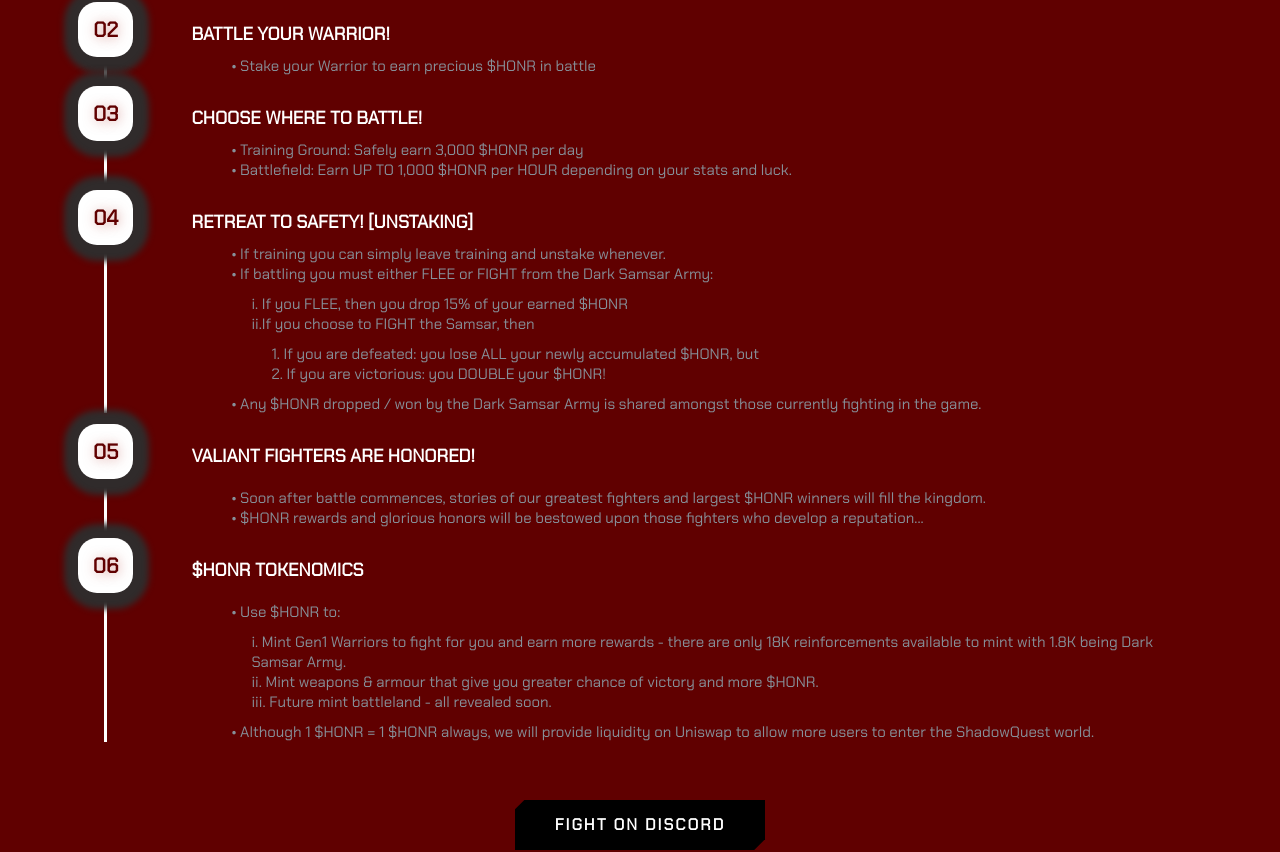
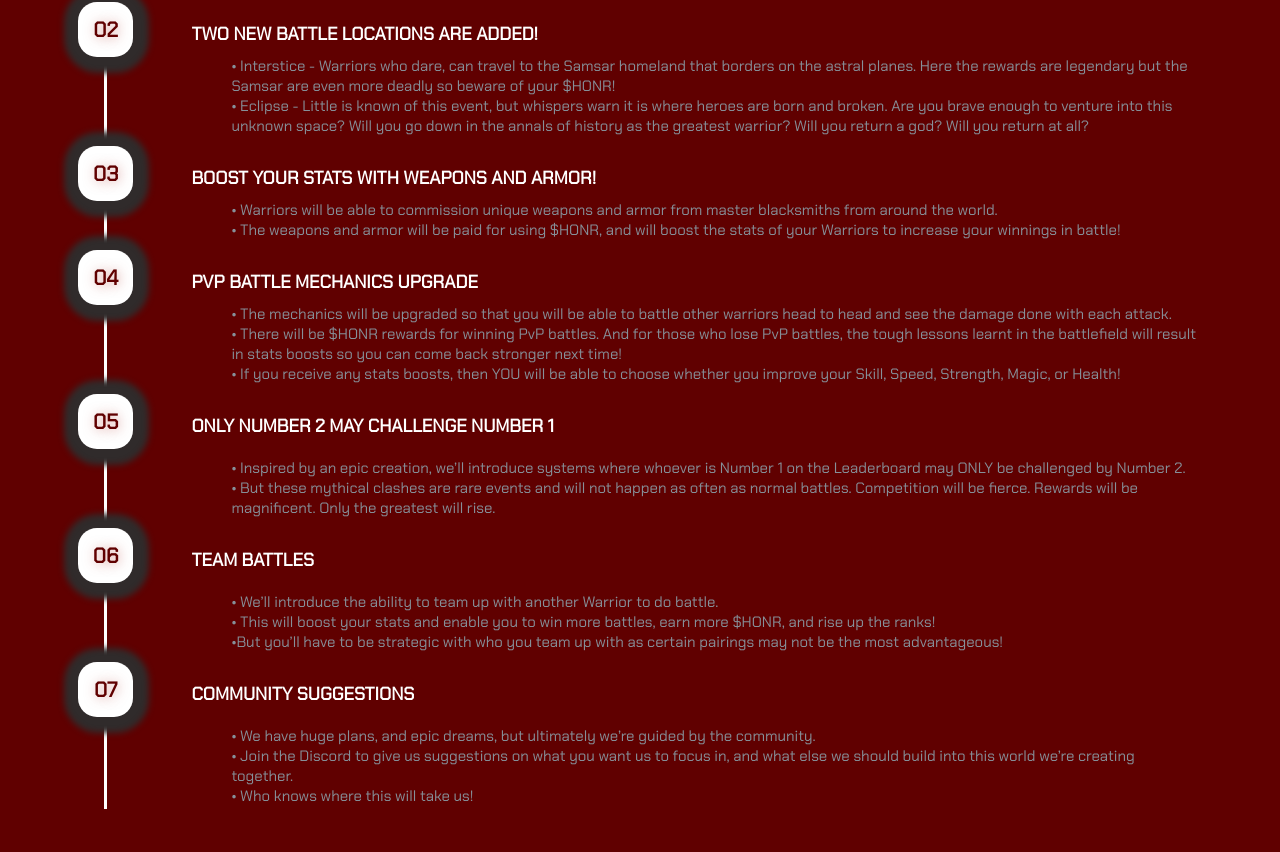
Before and after one commit to ibilalfaizz/shadow-quest, a Next.js app: page / in a window 1280 px wide. Shown: the part 3671-4523 px from the top of the page. Built offline with nearby package versions, Linux system fonts and the light colour scheme.

Commit message:
batlle startedgy section updated

```diff
--- a/Components/Footer.js
+++ b/Components/Footer.js
@@ -1,5 +1,5 @@
 import { Accordion } from "react-bootstrap";
-
+import Link from "next/link";
 const Footer = () => {
   return (
     <div className="section footer wf-section">
@@ -27,43 +27,36 @@ const Footer = () => {
             <a href="#" className="footer-logo w-inline-block">
               <img src="#" width={40} alt="" className="image-16" />
             </a>
-            <a href="/" aria-current="page" className="footer-link w--current">
+            <Link
+              href="/"
+              aria-current="page"
+              className="footer-link w--current"
+            >
               SHADOWQUEST
-            </a>
-            <a href="#" className="footer-link w--current">
+            </Link>
+            <a href="#stacking-game" className="footer-link w--current">
               STACKING GAME
               <br />
             </a>
-            <a href="#" className="footer-link">
+            <a href="#nations" className="footer-link">
               NATIONS
               <br />
             </a>
-            <a href="#" className="footer-link">
+            <Link href="/archive" className="footer-link">
               ARCHIVE
-            </a>
-            <a href="#" className="footer-link hide">
+            </Link>
+            <Link href="community-lore" className="footer-link hide">
               COMMUNITY LORE
-            </a>
-            <a href="#" className="footer-link">
+            </Link>
+            <Link href="/whitepaper" className="footer-link">
               WHITEPAPERS
-            </a>
+            </Link>
           </div>
           <div className="subscribe-socials community">
             <a
-              href="#"
+              href="https://twitter.com/ZenCho_NFT"
               target="_blank"
-              className="footer-social community w-inline-block"
-            >
-              <img
-                src="/assets/images/opensea.png"
-                width={29}
-                alt=""
-                className="image-9"
-              />
-            </a>
-            <a
-              href="#"
-              target="_blank"
+              rel="noOpener"
               className="footer-social community w-inline-block"
             >
               <img
@@ -73,21 +66,11 @@ const Footer = () => {
                 className="image-9"
               />
             </a>
+
             <a
-              href="#"
+              href="https://discord.gg/kZquzB6Aes"
               target="_blank"
-              className="footer-social community w-inline-block"
-            >
-              <img
-                src="/assets/images/medium.png"
-                width={30}
-                alt=""
-                className="image-9"
-              />
-            </a>
-            <a
-              href="#"
-              target="_blank"
+              rel="noOpener"
               className="footer-social community w-inline-block"
             >
               <img
--- a/Components/RoadMapSection.js
+++ b/Components/RoadMapSection.js
@@ -48,11 +48,11 @@ const RoadMapSection = () => {
               <div className="indent-2">
                 <p className="text-white-opacity-2 mb-40 task-text margin-bottom">
                   • Every Warrior is unique hand-drawn limited edition art{" "}
-                  <br />• Each unique NFT has 5 stats: Skill, Speed, Strength,
-                  Magic, Health - better stats means better chance of winning in
-                  battle <br />
-                  • 1K are Dark Samsar - a mysterious, ultra rare army that can
-                  steal $HONR
+                  <br />• Each Warrior can be strategically staked in a choice
+                  of TWO battle locations to earn precious $HONR.
+                  <br />
+                  • Warriors with the most FIGHTs won against the Dark Samsar
+                  Army will receive glorious $HONR prizes EACH WEEK
                   <br />
                 </p>
               </div>
@@ -67,11 +67,20 @@ const RoadMapSection = () => {
             </div>
             <div className="roadmap-info">
               {/* <h6 className="text-white-copy _1st">SUCCESSFUL Events</h6> */}
-              <h6 className="text-white">BATTLE your Warrior!</h6>
+              <h6 className="text-white">
+                TWO new battle locations are added!
+              </h6>
 
               <div className="indent-2 mt-2">
                 <p className="text-white-opacity-2 mb-40 task-text margin-bottom">
-                  • Stake your Warrior to earn precious $HONR in battle <br />
+                  • Interstice - Warriors who dare, can travel to the Samsar
+                  homeland that borders on the astral planes. Here the rewards
+                  are legendary but the Samsar are even more deadly so beware of
+                  your $HONR! <br />• Eclipse - Little is known of this event,
+                  but whispers warn it is where heroes are born and broken. Are
+                  you brave enough to venture into this unknown space? Will you
+                  go down in the annals of history as the greatest warrior? Will
+                  you return a god? Will you return at all?
                 </p>
               </div>
             </div>
@@ -84,13 +93,19 @@ const RoadMapSection = () => {
               <div className="completed-bar-6 _95" />
             </div>
             <div className="roadmap-info">
-              <h6 className="text-white">Choose where to battle!</h6>
+              <h6 className="text-white">
+                Boost your stats with weapons and armor!
+              </h6>
 
               <div className="indent-2">
                 <p className="text-white-opacity-2 mb-40 task-text margin-bottom small2">
-                  • Training Ground: Safely earn 3,000 $HONR per day <br />
-                  • Battlefield: Earn UP TO 1,000 $HONR per HOUR depending on
-                  your stats and luck. <br />
+                  • Warriors will be able to commission unique weapons and armor
+                  from master blacksmiths from around the world.
+                  <br />
+                  • The weapons and armor will be paid for using $HONR, and will
+                  boost the stats of your Warriors to increase your winnings in
+                  battle!
+                  <br />
                 </p>
               </div>
             </div>
@@ -106,26 +121,19 @@ const RoadMapSection = () => {
               <div className="completed-bar-6 _95" />
             </div>
             <div className="roadmap-info">
-              <h6 className="text-white">Retreat to safety! [Unstaking]</h6>
+              <h6 className="text-white">PvP Battle mechanics upgrade</h6>
 
               <div className="indent-2">
                 <p className="text-white-opacity-2 mb-40 task-text margin-bottom small2">
-                  • If training you can simply leave training and unstake
-                  whenever.
-                  <br />• If battling you must either FLEE or FIGHT from the
-                  Dark Samsar Army:
-                  <p className="text-white-opacity-2 mb-40 task-text margin-bottom small2">
-                    i. If you FLEE, then you drop 15% of your earned $HONR{" "}
-                    <br />
-                    ii.If you choose to FIGHT the Samsar, then <br />
-                    <p className="text-white-opacity-2 mb-40 task-text margin-bottom small2">
-                      1. If you are defeated: you lose ALL your newly
-                      accumulated $HONR, but <br />
-                      2. If you are victorious: you DOUBLE your $HONR!
-                    </p>
-                  </p>
-                  • Any $HONR dropped / won by the Dark Samsar Army is shared
-                  amongst those currently fighting in the game.
+                  • The mechanics will be upgraded so that you will be able to
+                  battle other warriors head to head and see the damage done
+                  with each attack.
+                  <br />• There will be $HONR rewards for winning PvP battles.
+                  And for those who lose PvP battles, the tough lessons learnt
+                  in the battlefield will result in stats boosts so you can come
+                  back stronger next time! <br />• If you receive any stats
+                  boosts, then YOU will be able to choose whether you improve
+                  your Skill, Speed, Strength, Magic, or Health!
                 </p>
               </div>
             </div>
@@ -141,14 +149,19 @@ const RoadMapSection = () => {
               <div className="completed-bar-6 _95" />
             </div>
             <div className="roadmap-info">
-              <h6 className="text-white">Valiant Fighters are honored!</h6>
+              <h6 className="text-white">
+                Only Number 2 may challenge Number 1
+              </h6>
               <p className="mb-0-2 text-small road-desc text-white"></p>
               <div className="indent-2">
                 <p className="text-white-opacity-2 mb-40 task-text margin-bottom small2">
-                  • Soon after battle commences, stories of our greatest
-                  fighters and largest $HONR winners will fill the kingdom.{" "}
-                  <br />• $HONR rewards and glorious honors will be bestowed
-                  upon those fighters who develop a reputation...
+                  • Inspired by an epic creation, we’ll introduce systems where
+                  whoever is Number 1 on the Leaderboard may ONLY be challenged
+                  by Number 2.
+                  <br />• But these mythical clashes are rare events and will
+                  not happen as often as normal battles. Competition will be
+                  fierce. Rewards will be magnificent. Only the greatest will
+                  rise.
                 </p>
               </div>
             </div>
@@ -164,21 +177,42 @@ const RoadMapSection = () => {
               <div className="completed-bar-6 _95" />
             </div>
             <div className="roadmap-info">
-              <h6 className="text-white">$HONR Tokenomics</h6>
+              <h6 className="text-white">Team battles</h6>
               <p className="mb-0-2 text-small road-desc text-white"></p>
               <div className="indent-2">
                 <p className="text-white-opacity-2 mb-40 task-text margin-bottom small2">
-                  • Use $HONR to:
-                  <p className="text-white-opacity-2 mb-40 task-text margin-bottom small2">
-                    i. Mint Gen1 Warriors to fight for you and earn more rewards
-                    - there are only 18K reinforcements available to mint with
-                    1.8K being Dark Samsar Army. <br />
-                    ii. Mint weapons & armour that give you greater chance of
-                    victory and more $HONR. <br />
-                    iii. Future mint battleland - all revealed soon.
-                  </p>
-                  • Although 1 $HONR = 1 $HONR always, we will provide liquidity
-                  on Uniswap to allow more users to enter the ShadowQuest world.
+                  • We’ll introduce the ability to team up with another Warrior
+                  to do battle.
+                  <br />• This will boost your stats and enable you to win more
+                  battles, earn more $HONR, and rise up the ranks!
+                  <br />
+                  •But you’ll have to be strategic with who you team up with as
+                  certain pairings may not be the most advantageous!
+                </p>
+              </div>
+            </div>
+          </div>
+
+          {/* 07 */}
+
+          <div className="div-block-26">
+            <div className="div-block-27">
+              <div className="centre_icon_wrap-2">
+                <div className="centre_step-2">07</div>
+              </div>
+              <div className="completed-bar-6 _95" />
+            </div>
+            <div className="roadmap-info">
+              <h6 className="text-white">Community Suggestions</h6>
+              <p className="mb-0-2 text-small road-desc text-white"></p>
+              <div className="indent-2">
+                <p className="text-white-opacity-2 mb-40 task-text margin-bottom small2">
+                  • We have huge plans, and epic dreams, but ultimately we’re
+                  guided by the community.
+                  <br />• Join the Discord to give us suggestions on what you
+                  want us to focus in, and what else we should build into this
+                  world we’re creating together.
+                  <br />• Who knows where this will take us!
                 </p>
               </div>
             </div>
```
